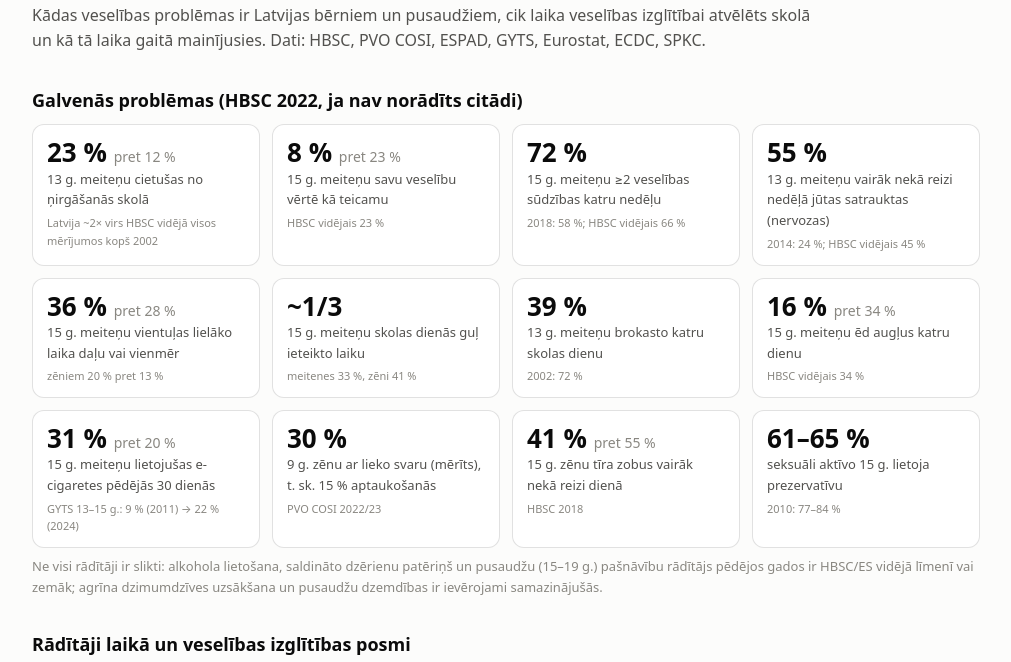
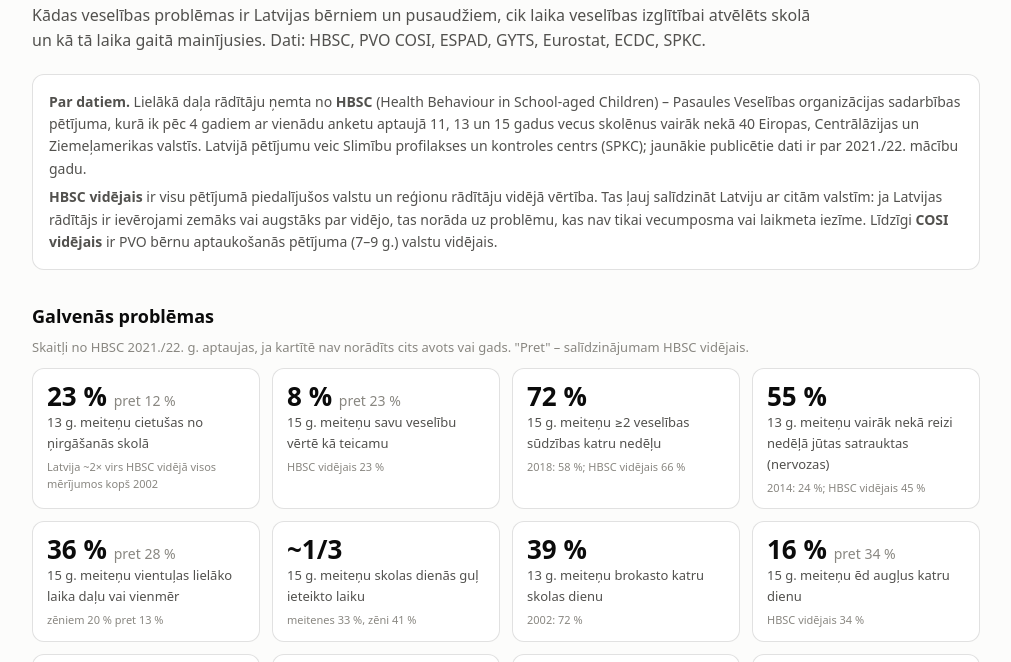
Before and after one commit to e-vanags/veseliba, a plain HTML site: page index.html in a window 1280 px wide. Shown: the part 68-730 px from the top of the page, without its empty margins (134-1145 px from the left). Drawn offline with nearby package versions, Linux system fonts and the light colour scheme.

Commit message:
Skaidrojums par HBSC un HBSC vidējo; precizēts kartīšu virsraksts
Co-Authored-By: Claude Opus 5.5 <noreply@anthropic.com>

```diff
--- a/index.html
+++ b/index.html
@@ -65,7 +65,13 @@ table.t th{font-weight:600;color:var(--ink2);font-size:13px}
 <h1>Bērnu un pusaudžu veselība un veselības izglītība Latvijā</h1>
 <p class="lead">Kādas veselības problēmas ir Latvijas bērniem un pusaudžiem, cik laika veselības izglītībai atvēlēts skolā un kā tā laika gaitā mainījusies. Dati: HBSC, PVO COSI, ESPAD, GYTS, Eurostat, ECDC, SPKC.</p>
 
-<h2>Galvenās problēmas (HBSC 2022, ja nav norādīts citādi)</h2>
+<div class="card" style="margin:0 0 8px">
+<p style="margin:0 0 6px;font-size:14px;color:var(--ink2)"><strong>Par datiem.</strong> Lielākā daļa rādītāju ņemta no <strong>HBSC</strong> (Health Behaviour in School-aged Children) – Pasaules Veselības organizācijas sadarbības pētījuma, kurā ik pēc 4 gadiem ar vienādu anketu aptaujā 11, 13 un 15 gadus vecus skolēnus vairāk nekā 40 Eiropas, Centrālāzijas un Ziemeļamerikas valstīs. Latvijā pētījumu veic Slimību profilakses un kontroles centrs (SPKC); jaunākie publicētie dati ir par 2021./22. mācību gadu.</p>
+<p style="margin:0;font-size:14px;color:var(--ink2)"><strong>HBSC vidējais</strong> ir visu pētījumā piedalījušos valstu un reģionu rādītāju vidējā vērtība. Tas ļauj salīdzināt Latviju ar citām valstīm: ja Latvijas rādītājs ir ievērojami zemāks vai augstāks par vidējo, tas norāda uz problēmu, kas nav tikai vecumposma vai laikmeta iezīme. Līdzīgi <strong>COSI vidējais</strong> ir PVO bērnu aptaukošanās pētījuma (7–9 g.) valstu vidējais.</p>
+</div>
+
+<h2>Galvenās problēmas</h2>
+<p class="note" style="margin:-4px 0 10px">Skaitļi no HBSC 2021./22. g. aptaujas, ja kartītē nav norādīts cits avots vai gads. "Pret" – salīdzinājumam HBSC vidējais.</p>
 <div class="kpis">
   <div class="kpi"><div class="v">23 % <small>pret 12 %</small></div><div class="l">13 g. meiteņu cietušas no ņirgāšanās skolā</div><div class="s">Latvija ~2× virs HBSC vidējā visos mērījumos kopš 2002</div></div>
   <div class="kpi"><div class="v">8 % <small>pret 23 %</small></div><div class="l">15 g. meiteņu savu veselību vērtē kā teicamu</div><div class="s">HBSC vidējais 23 %</div></div>
```
